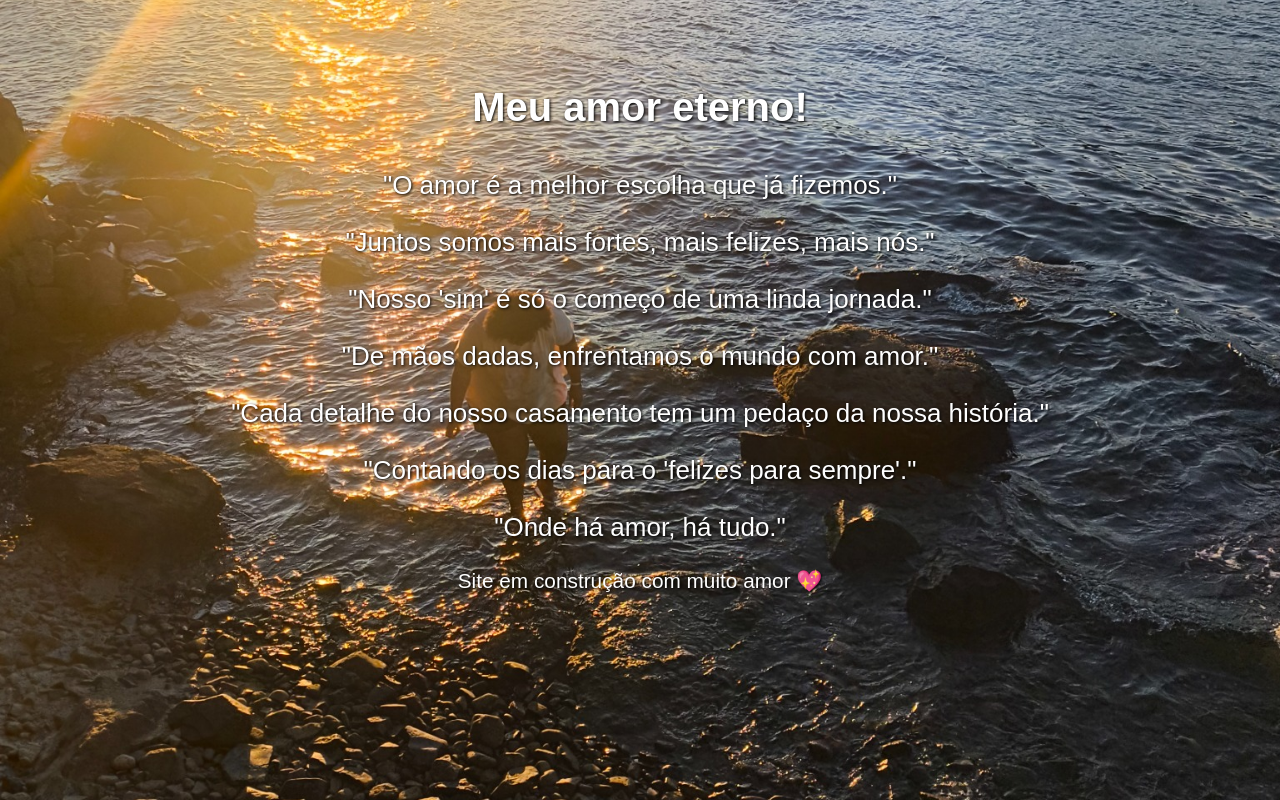
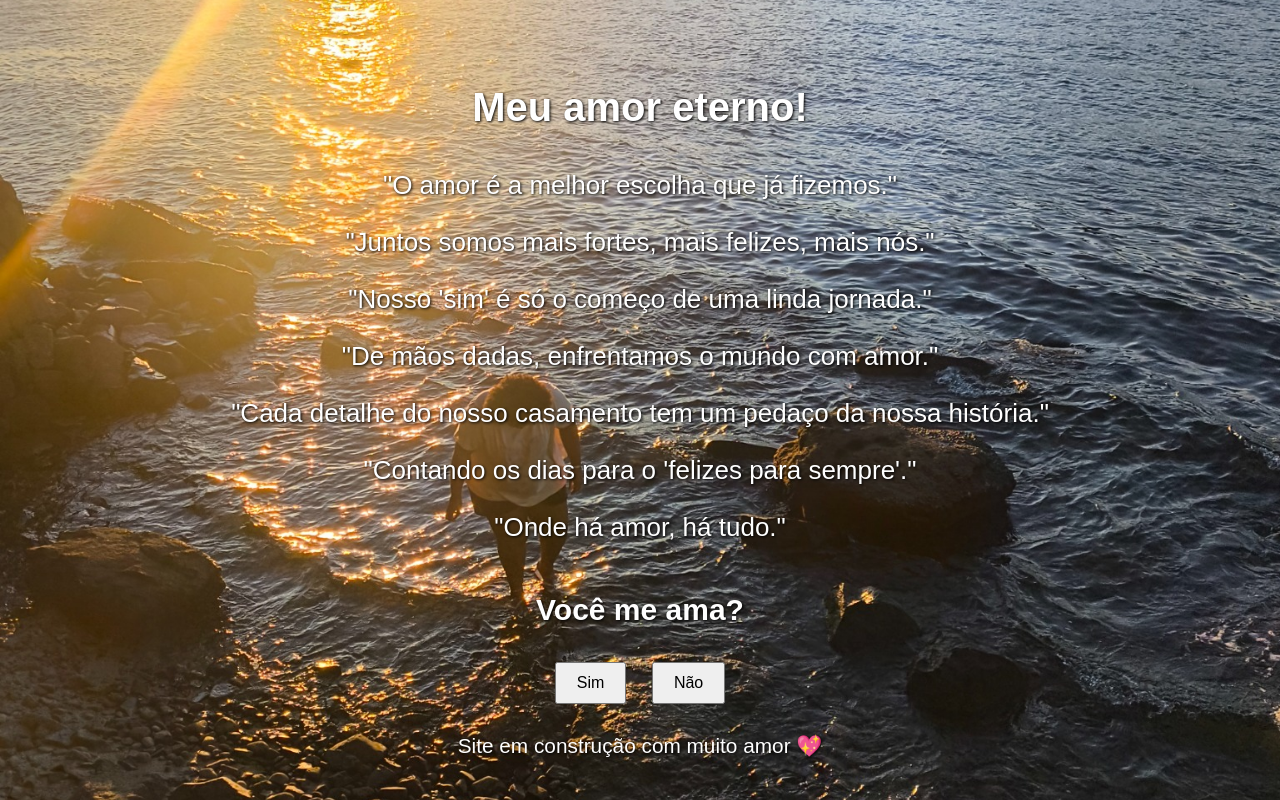
Before and after one commit to ItaloSantos1999/Anna-e-Dito, a plain HTML site: page index.html in a window 1280 px wide. Drawn offline with Linux system fonts and the light colour scheme.

Commit message:
Update index.html

```diff
--- a/index.html
+++ b/index.html
@@ -33,6 +33,53 @@
   <p>"Cada detalhe do nosso casamento tem um pedaço da nossa história."</p>
   <p>"Contando os dias para o 'felizes para sempre'."</p>
   <p>"Onde há amor, há tudo."</p>
+    <div style="text-align: center; margin-top: 50px;">
+  <h2 style="color: white;">Você me ama?</h2>
+  <button onclick="respostaSim()" style="padding: 10px 20px; margin: 10px; font-size: 16px;">Sim</button>
+  <button onclick="respostaNao()" style="padding: 10px 20px; margin: 10px; font-size: 16px;">Não</button>
+
+  <div id="resposta" style="margin-top: 20px; font-size: 40px;"></div>
+</div>
+
+<script>
+  function respostaSim() {
+    const container = document.createElement("div");
+    container.style.position = "fixed";
+    container.style.top = 0;
+    container.style.left = 0;
+    container.style.width = "100%";
+    container.style.height = "100%";
+    container.style.pointerEvents = "none";
+    document.body.appendChild(container);
+
+    for (let i = 0; i < 30; i++) {
+      const heart = document.createElement("div");
+      heart.textContent = "❤️";
+      heart.style.position = "absolute";
+      heart.style.fontSize = "30px";
+      heart.style.animation = "cair 3s linear forwards";
+      heart.style.left = Math.random() * 100 + "vw";
+      heart.style.top = "-50px";
+      container.appendChild(heart);
+    }
+
+    document.getElementById("resposta").innerHTML = "";
+  }
+
+  function respostaNao() {
+    document.getElementById("resposta").innerHTML = "💔";
+  }
+</script>
+
+<style>
+@keyframes cair {
+  to {
+    transform: translateY(100vh);
+    opacity: 0;
+  }
+}
+</style>
+
 </div>
 
   <p>Site em construção com muito amor 💖</p>
```
